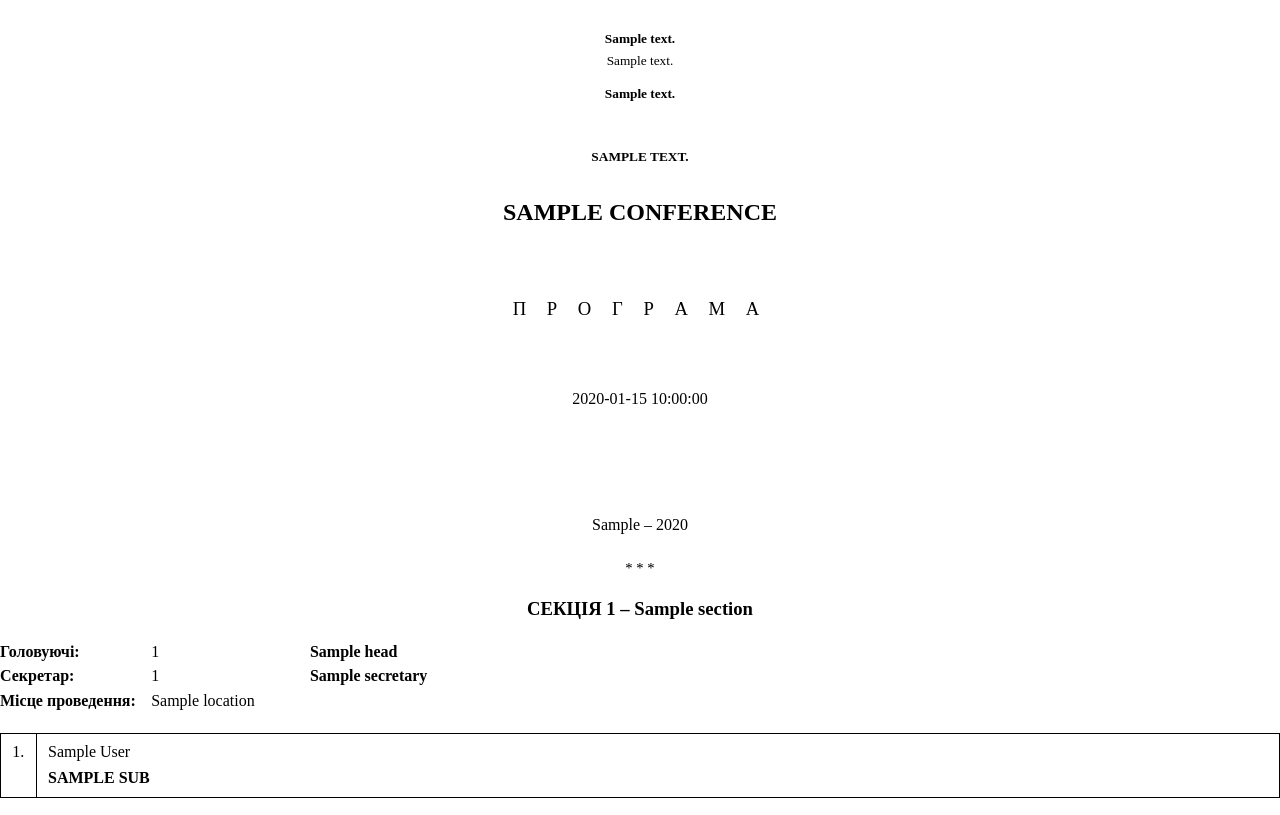
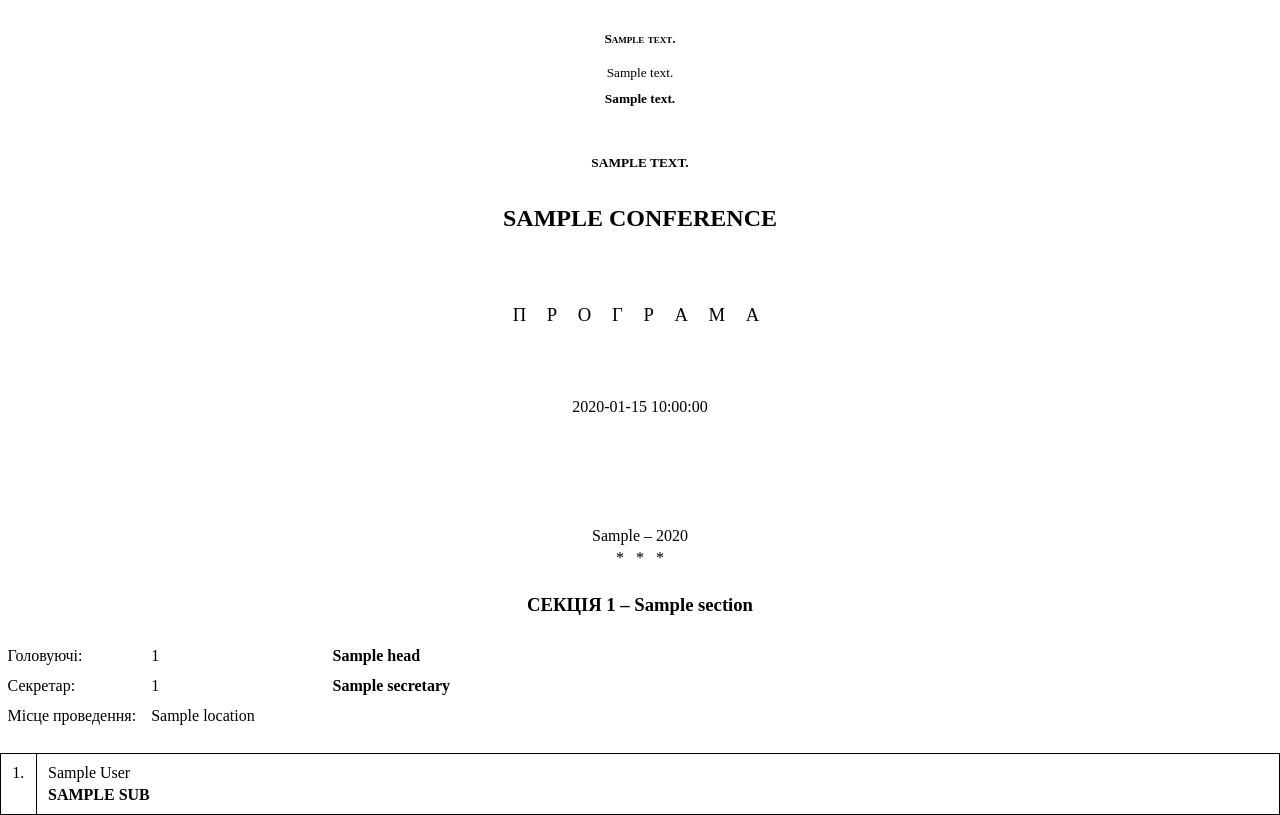
Before and after one commit to Alexenier/Conference__Platform, a Python web app: template app/templates/program.html in a window 1280 px wide. Run offline with Jinja, Linux system fonts and the light colour scheme; the template is opened without the code that fills it: most values are stand-ins (such as "Sample title", 1, 10 or a date in 2020); some web fonts are replaced.

Commit message:
style: update program html template

```diff
--- a/app/templates/program.html
+++ b/app/templates/program.html
@@ -1,7 +1,8 @@
 <!DOCTYPE html>
 <html lang="uk">
 <head>
-<meta charset="utf-8">
+  <meta charset="UTF-8">
+  <title>Програма конференції</title>
   <style>
     @font-face {
       font-family: 'TNR';
@@ -34,27 +35,30 @@
       @bottom-center {
         content: counter(page);
         font-family: 'TNR', serif;
-      font-size: 11pt;
+        font-size: 12pt;
       }
     }
 
-  /* Перша сторінка — без номера */
     @page :first {
-    @bottom-center { content: none; }
+      @bottom-center {
+        content: none;
+      }
     }
 
-  * { margin: 0; padding: 0; box-sizing: border-box; }
+    * {
+      margin: 0;
+      padding: 0;
+      box-sizing: border-box;
+    }
 
     body {
       font-family: 'TNR', serif;
       font-size: 12pt;
+      line-height: 1.4;
       color: #000;
-    line-height: 1.3;
     }
 
-  /* ============================================================
-     ТИТУЛЬНА СТОРІНКА
-     ============================================================ */
+    /* ===== Title Page ===== */
     .title-page {
       page-break-after: always;
       text-align: center;
@@ -62,114 +66,99 @@
     }
 
     .ministry {
+      font-size: 10pt;
       font-weight: bold;
-    font-size: 10pt;
-    line-height: 1.35;
-    margin-bottom: 1mm;
+      font-variant: small-caps;
     }
 
-  .institution {
+    .institutions {
       font-size: 10pt;
-    line-height: 1.35;
-    margin-bottom: 4mm;
+      margin-top: 4mm;
     }
 
-  .institution.bold {
+    .institutions .institution {
+      margin-bottom: 2mm;
+    }
+
+    .institutions .institution.bold {
       font-weight: bold;
     }
 
-  .conf-subtitle {
+    .conference-subtitle {
+      font-size: 10pt;
       font-weight: bold;
-    font-size: 10pt;
-    line-height: 1.4;
+      text-transform: uppercase;
       margin-top: 12mm;
-    margin-bottom: 3mm;
     }
 
-  .conf-name {
+    .conference-title {
+      font-size: 18pt;
       font-weight: bold;
-    font-size: 18pt;
+      text-transform: uppercase;
+      margin-top: 8mm;
       line-height: 1.3;
-    margin-top: 8mm;
-    margin-bottom: 8mm;
     }
 
-  .program-word {
+    .program-label {
       font-size: 14pt;
-    font-weight: normal;
       letter-spacing: 8px;
       margin-top: 18mm;
-    margin-bottom: 18mm;
     }
 
-  .conf-date {
+    .conference-date {
       font-size: 12pt;
       margin-top: 18mm;
     }
 
-  .conf-city {
+    .city-year {
       font-size: 12pt;
       margin-top: 28mm;
     }
 
-  /* ============================================================
-     СЕКЦІЯ
-     ============================================================ */
-  .section-block {
+    /* ===== Section ===== */
+    .section {
       page-break-before: always;
-  }
-
-  /* Перша секція — без page-break */
-  .section-block:first-of-type {
-    page-break-before: avoid;
     }
 
     .separator {
       text-align: center;
-    font-size: 11pt;
-    margin: 6mm 0 5mm 0;
+      font-size: 12pt;
+      margin-bottom: 6mm;
     }
 
     .section-title {
+      font-size: 14pt;
+      font-weight: bold;
       text-align: center;
-    font-weight: bold;
-    font-size: 14pt;
-    margin-bottom: 5mm;
+      margin-bottom: 6mm;
     }
 
-  /* Метадані секції: Головуючі / Секретар / Місце */
-  .section-meta {
+    /* ===== Metadata Table ===== */
+    .metadata-table {
       width: 100%;
       border-collapse: collapse;
+      margin-bottom: 6mm;
       font-size: 12pt;
-    margin-bottom: 5mm;
     }
 
-  .section-meta td {
-    padding: 0.5mm 0;
+    .metadata-table td {
+      padding: 1mm 2mm;
       vertical-align: top;
     }
 
-  .meta-label {
-    font-weight: bold;
-    white-space: nowrap;
-    width: 40mm;
-    padding-right: 3mm;
+    .metadata-table .label {
+      width: 38mm;
     }
 
-  .meta-rank {
-    white-space: nowrap;
-    width: 42mm;
-    padding-right: 2mm;
+    .metadata-table .rank {
+      width: 48mm;
     }
 
-  .meta-name {
+    .metadata-table .name {
       font-weight: bold;
     }
 
-  /* ============================================================
-     ТАБЛИЦЯ ДОПОВІДЕЙ
-     ============================================================ */
+    /* ===== Reports Table ===== */
     .reports-table {
       width: 100%;
       border-collapse: collapse;
@@ -178,108 +167,93 @@
     }
 
     .reports-table td {
-    border: 0.5pt solid #000;
+      border: 0.5pt solid black;
       padding: 2mm 3mm;
       vertical-align: top;
     }
 
-  .rep-num {
+    .reports-table .number-cell {
       width: 9mm;
       text-align: center;
-    font-weight: normal;
-    white-space: nowrap;
     }
 
-  .rep-authors {
+    .reports-table .authors {
       font-weight: normal;
-    margin-bottom: 1mm;
     }
 
-  .rep-title {
+    .reports-table .report-title {
       font-weight: bold;
+      text-transform: uppercase;
     }
   </style>
 </head>
 <body>
 
-{# ============================================================
-   ТИТУЛЬНА СТОРІНКА
-   ============================================================ #}
   <div class="title-page">
-  <div class="ministry">{{ ministry_text }}</div>
+    <p class="ministry">{{ ministry_text }}</p>
 
+    <div class="institutions">
       {% if institution1_text %}
-  <div class="institution">{{ institution1_text | replace('\n', '<br>') | safe }}</div>
+      <p class="institution">{{ institution1_text | replace('\n', '<br>') | safe }}</p>
+      {% endif %}
+      {% if institution2_text %}
+      <p class="institution bold">{{ institution2_text | replace('\n', '<br>') | safe }}</p>
+      {% endif %}
+    </div>
+
+    {% if conference.description %}
+    <p class="conference-subtitle">{{ conference.description | upper }}</p>
     {% endif %}
 
-  {% if institution2_text %}
-  <div class="institution bold">{{ institution2_text | replace('\n', '<br>') | safe }}</div>
-  {% endif %}
-
-  {% if conference.description %}
-  <div class="conf-subtitle">{{ conference.description | upper }}</div>
-  {% endif %}
-
-  <div class="conf-name">{{ conference.title | upper }}</div>
-
-  <div class="program-word">П Р О Г Р А М А</div>
-
-  <div class="conf-date">{{ date_formatted }}</div>
-  <div class="conf-city">{{ conference_city }} – {{ conference.submission_deadline.year }}</div>
+    <p class="conference-title">{{ conference.title | upper }}</p>
+    <p class="program-label">П Р О Г Р А М А</p>
+    <p class="conference-date">{{ date_formatted }}</p>
+    <p class="city-year">{{ conference_city }} – {{ conference.submission_deadline.year }}</p>
   </div>
 
-{# ============================================================
-   СЕКЦІЇ
-   ============================================================ #}
   {% for section in sections %}
-<div class="section-block">
+  <div class="section">
+    <p class="separator">*&nbsp;&nbsp;&nbsp;*&nbsp;&nbsp;&nbsp;*</p>
+    <p class="section-title">СЕКЦІЯ {{ loop.index }} – {{ section.name }}</p>
 
-  <div class="separator">* * *</div>
-  <div class="section-title">СЕКЦІЯ {{ loop.index }} – {{ section.name }}</div>
-
-  {# Метадані секції #}
     {% if section.heads or section.secretary or section.location %}
-  <table class="section-meta">
+    <table class="metadata-table">
       {% for head in section.heads %}
       <tr>
-      <td class="meta-label">{% if loop.first %}Головуючі:{% endif %}</td>
-      <td class="meta-rank">{{ head.rank }}</td>
-      <td class="meta-name">{{ head.name }}</td>
+        <td class="label">{% if loop.first %}Головуючі:{% endif %}</td>
+        <td class="rank">{{ head.rank }}</td>
+        <td class="name">{{ head.name }}</td>
       </tr>
       {% endfor %}
-
       {% if section.secretary %}
       <tr>
-      <td class="meta-label">Секретар:</td>
-      <td class="meta-rank">{{ section.secretary.rank }}</td>
-      <td class="meta-name">{{ section.secretary.name }}</td>
+        <td class="label">Секретар:</td>
+        <td class="rank">{{ section.secretary.rank }}</td>
+        <td class="name">{{ section.secretary.name }}</td>
       </tr>
       {% endif %}
-
       {% if section.location %}
       <tr>
-      <td class="meta-label">Місце проведення:</td>
-      <td colspan="2">{{ section.location }}</td>
+        <td class="label">Місце проведення:</td>
+        <td class="location-value" colspan="2">{{ section.location }}</td>
       </tr>
       {% endif %}
     </table>
     {% endif %}
 
-  {# Список доповідей #}
     <table class="reports-table">
       {% for sub in section.submissions %}
       <tr>
-      <td class="rep-num">{{ loop.index }}.</td>
+        <td class="number-cell">{{ loop.index }}.</td>
         <td>
           {% if sub.authors_str %}
-        <div class="rep-authors">{{ sub.authors_str }}</div>
+          <span class="authors">{{ sub.authors_str }}</span><br>
           {% endif %}
-        <div class="rep-title">{{ sub.title | upper }}</div>
+          <span class="report-title">{{ sub.title }}</span>
         </td>
       </tr>
       {% endfor %}
     </table>
-
   </div>
   {% endfor %}
 
```
Lines whose indentation alone changed are shown as unchanged.
